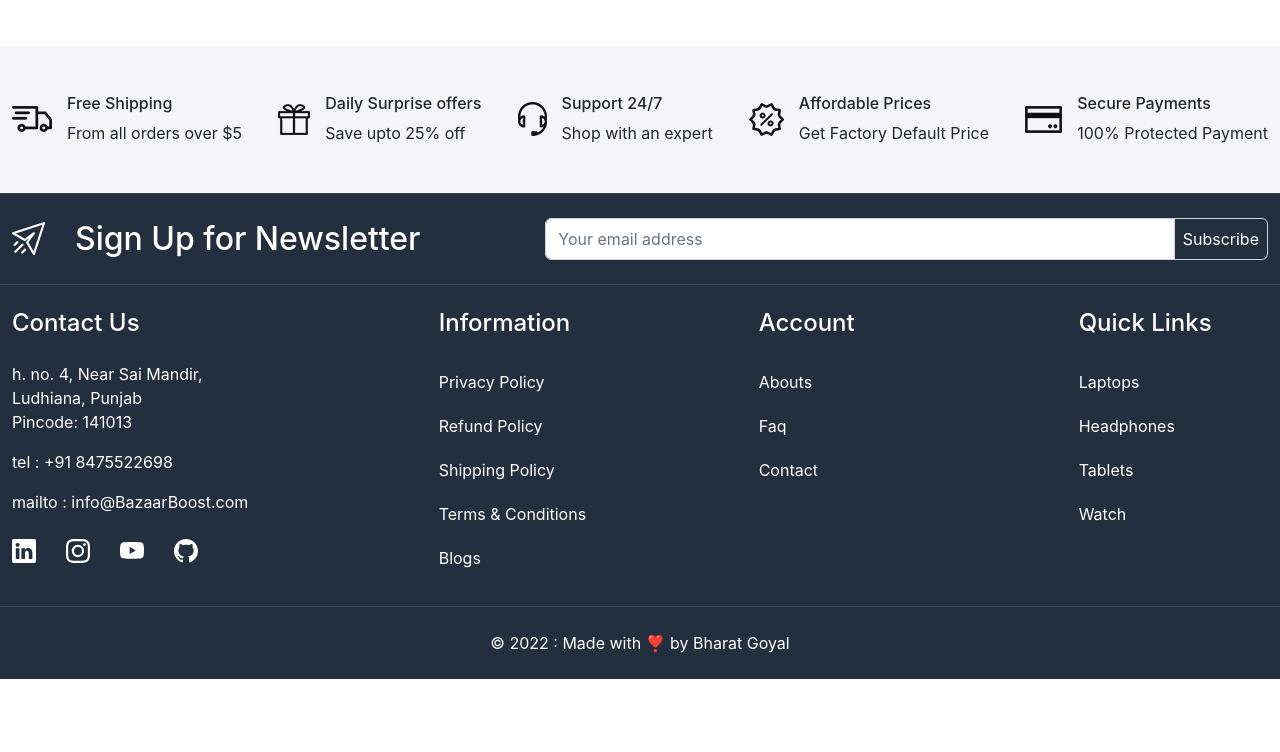
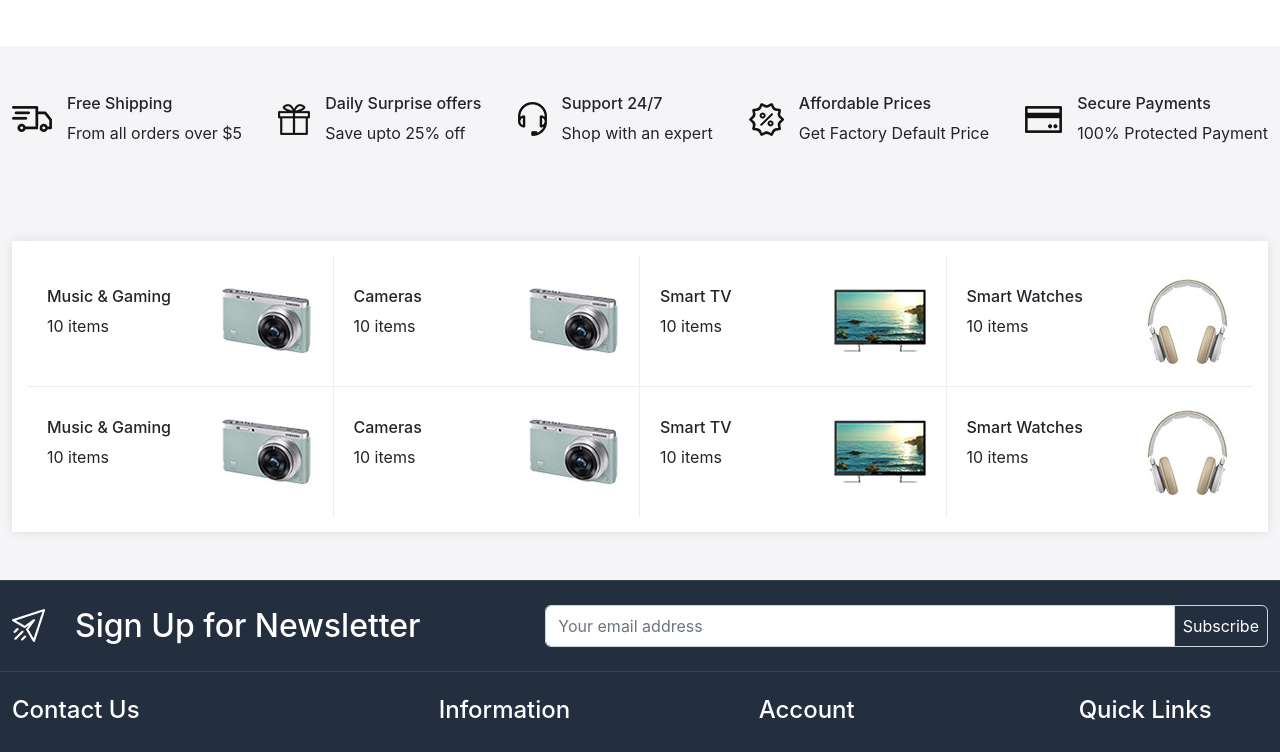
Before and after one commit to bharatgl/BazaarBoost, a React (Create React App) app: page / in a window 1280 px wide. Shown: the part 676-1428 px from the top of the page. Before the commit the page ends 1355 px from the top, so only its background shows below. Built offline with nearby package versions, Linux system fonts and the light colour scheme.

Commit message:
feat : section_accessories_display

```diff
--- a/src/App.css
+++ b/src/App.css
@@ -13,6 +13,7 @@
   --color-232f3e: #232f3e;
   --color-bf4800: #bf4800;
   --color-f5f5f7: #f5f5f7;
+  --color-ededed: #ededed;
 }
 /* body {
   font-family: "Rubik", sans-serif;
@@ -193,9 +194,46 @@
   color: var(--color-131921);
 }
 /* Home wrapper 2 */
-  .home-wrapper-2{
-    background-color: var(--color-f5f5f7);
+.home-wrapper-2 {
+  background-color: var(--color-f5f5f7);
+}
+/* Home wrapper 2 ends */
 
-  }
-/* Home wrapper 2 ends */
+/*categories Secction*/
+
+.categories {
+  background-color: white;
+  box-shadow: 0 0 10px #0000001a;
+  padding: 15px;
+}
+
+.categories > div {
+  width: 25%;
+  padding: 10px 10px 10px 20px;
+}
+
+.categories>div>div{
+  width: 60%;
+
+}
+.categories > div:nth-child(1),
+.categories > div:nth-child(2),
+.categories > div:nth-child(3),
+.categories > div:nth-child(4) {
+  border-bottom: 1px solid var(--color-ededed);
+}
+.categories > div:nth-child(1),
+.categories > div:nth-child(2),
+.categories > div:nth-child(3)
+ {
+  border-right: 1px solid var(--color-ededed);
+}
+.categories > div:nth-child(5),
+.categories > div:nth-child(6),
+.categories > div:nth-child(7)
+ {
+  border-right: 1px solid var(--color-ededed);
+}
+/*categories Secction ends here*/
+
 /* Home Page Ends */
--- a/src/pages/Home.js
+++ b/src/pages/Home.js
@@ -111,7 +111,6 @@
                   </div>
                 </div>
 
-
                 <div className="d-flex align-items-center gap-15">
                   <img src="images/service-03.png" alt="services" />
                   <div>
@@ -138,6 +137,72 @@
           </div>
         </div>
       </section>
+      <section className="home-wrapper-2 py-5">
+        <div className="container-xxl">
+          <div className="row">
+            <div className="col-12">
+              <div className="categories d-flex justify-content-between flex-wrap align-items-center">
+                <div className="d-flex gap align-items-center">
+                  <div>
+                    <h6>Music & Gaming</h6>
+                    <p>10 items</p>
+                  </div>
+                  <img src="images/camera.jpg" alt="camera" />
+                </div>
+                <div className="d-flex gap align-items-center">
+                  <div>
+                    <h6>Cameras</h6>
+                    <p>10 items</p>
+                  </div>
+                  <img src="images/camera.jpg" alt="camera" />
+                </div>
+                <div className="d-flex gap align-items-center">
+                  <div>
+                    <h6>Smart TV</h6>
+                    <p>10 items</p>
+                  </div>
+                  <img src="images/tv.jpg" alt="tv" />
+                </div>
+                <div className="d-flex gap align-items-center">
+                  <div>
+                    <h6>Smart Watches</h6>
+                    <p>10 items</p>
+                  </div>
+                  <img src="images/headphone.jpg" alt="watch" />
+                </div>
+                <div className="d-flex gap align-items-center">
+                  <div>
+                    <h6>Music & Gaming</h6>
+                    <p>10 items</p>
+                  </div>
+                  <img src="images/camera.jpg" alt="camera" />
+                </div>
+                <div className="d-flex gap align-items-center">
+                  <div>
+                    <h6>Cameras</h6>
+                    <p>10 items</p>
+                  </div>
+                  <img src="images/camera.jpg" alt="camera" />
+                </div>
+                <div className="d-flex gap align-items-center">
+                  <div>
+                    <h6>Smart TV</h6>
+                    <p>10 items</p>
+                  </div>
+                  <img src="images/tv.jpg" alt="tv" />
+                </div>
+                <div className="d-flex gap align-items-center">
+                  <div>
+                    <h6>Smart Watches</h6>
+                    <p>10 items</p>
+                  </div>
+                  <img src="images/headphone.jpg" alt="watch" />
+                </div>
+              </div>
+            </div>
+          </div>
+        </div>
+      </section>
     </>
   );
 };
```
